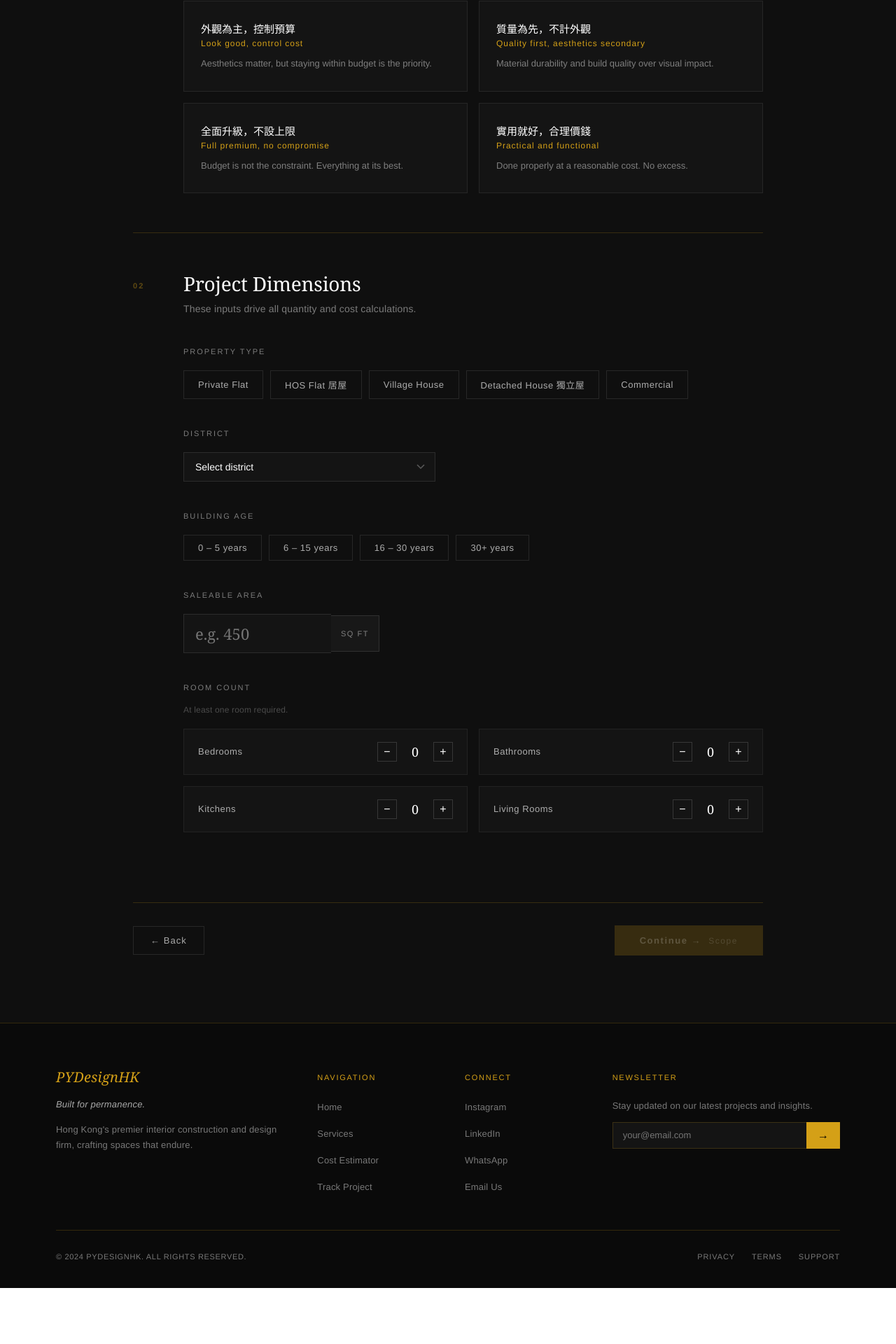
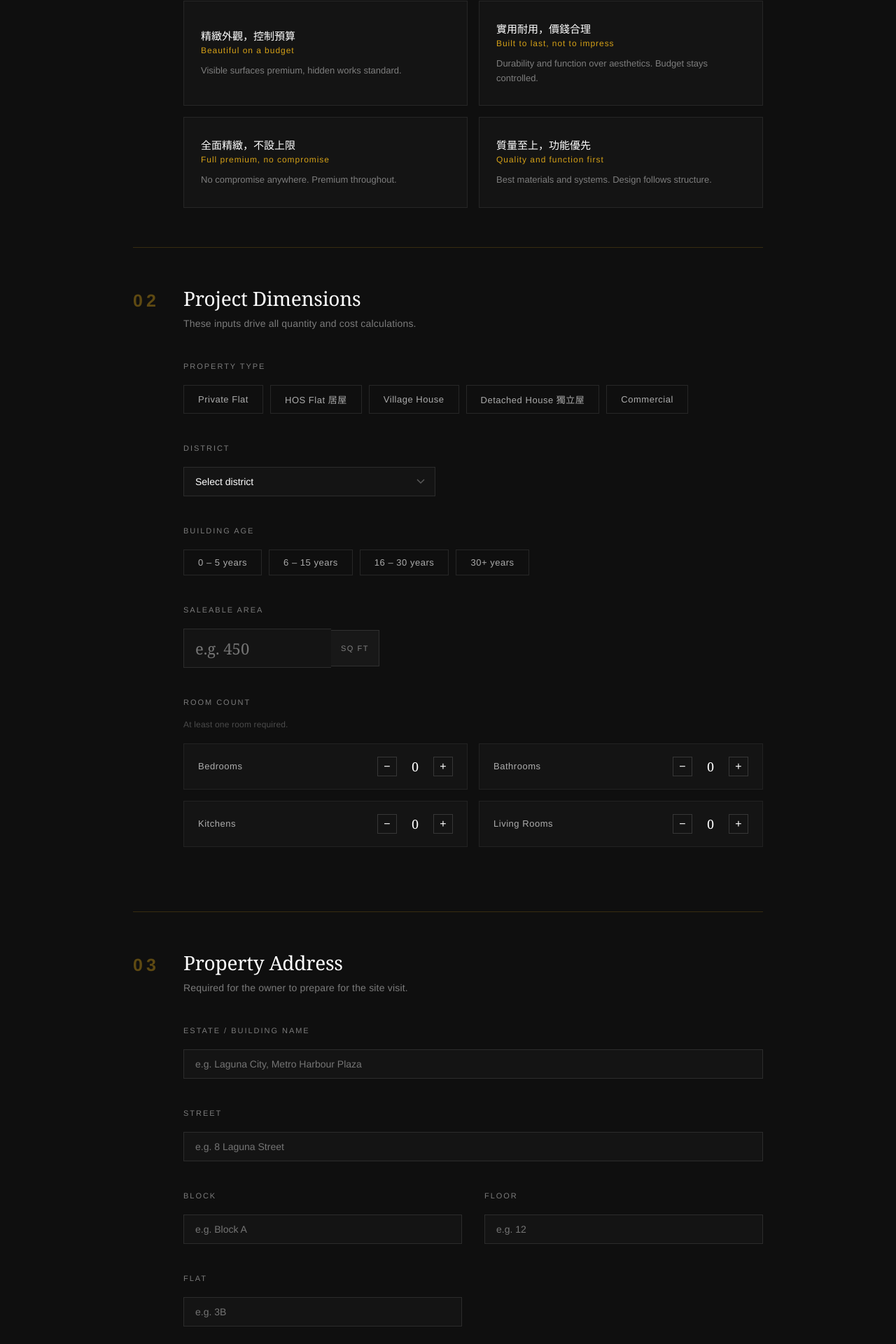
Before and after one commit to Wh1teBryuM/pydesignhk-v2, a React (Vite) app: page /quote in a window 1280 px wide. Shown: the part 606-2526 px from the top of the page at 70% size. Before the commit the page ends 2446 px from the top, so only its background shows below. Built offline with nearby package versions, Linux system fonts and the light colour scheme; sample sign-in values are in the browser's storage.

Commit message:
Quote Screen field amendment

```diff
--- a/src/pages/Quote.jsx
+++ b/src/pages/Quote.jsx
@@ -20,27 +20,27 @@ const HK_DISTRICTS = [
 const PRIORITY_PROFILES = [
   {
     id: "look_good_control_cost",
-    zh: "外觀為主，控制預算",
-    en: "Look good, control cost",
-    desc: "Aesthetics matter, but staying within budget is the priority.",
+    zh: "精緻外觀，控制預算",
+    en: "Beautiful on a budget",
+    desc: "Visible surfaces premium, hidden works standard.",
+  },
+  {
+    id: "practical_functional",
+    zh: "實用耐用，價錢合理",
+    en: "Built to last, not to impress",
+    desc: "Durability and function over aesthetics. Budget stays controlled.",
+  },
+  {
+    id: "full_premium",
+    zh: "全面精緻，不設上限",
+    en: "Full premium, no compromise",
+    desc: "No compromise anywhere. Premium throughout.",
   },
   {
     id: "quality_first",
-    zh: "質量為先，不計外觀",
-    en: "Quality first, aesthetics secondary",
-    desc: "Material durability and build quality over visual impact.",
-  },
-  {
-    id: "full_premium",
-    zh: "全面升級，不設上限",
-    en: "Full premium, no compromise",
-    desc: "Budget is not the constraint. Everything at its best.",
-  },
-  {
-    id: "practical_functional",
-    zh: "實用就好，合理價錢",
-    en: "Practical and functional",
-    desc: "Done properly at a reasonable cost. No excess.",
+    zh: "質量至上，功能優先",
+    en: "Quality and function first",
+    desc: "Best materials and systems. Design follows structure.",
   },
 ];
 
@@ -89,6 +89,15 @@ export default function Quote() {
     bathrooms: 0,
     kitchens: 0,
     livingRooms: 0,
+    estateName: "",
+    block: "",
+    floor: "",
+    flat: "",
+    street: "",
+    liftAccess: "",
+    hasStairs: null,
+    hasParking: null,
+    siteRemarks: "",
   });
 
   const carried = preStyle || preBudget || preSize;
@@ -99,7 +108,15 @@ export default function Quote() {
     step1.district &&
     step1.buildingAge &&
     step1.sqft > 0 &&
-    (step1.bedrooms + step1.bathrooms + step1.kitchens + step1.livingRooms) > 0;
+    (step1.bedrooms + step1.bathrooms + step1.kitchens + step1.livingRooms) > 0 &&
+    step1.estateName.trim() &&
+    step1.block.trim() &&
+    step1.floor.trim() &&
+    step1.flat.trim() &&
+    step1.street.trim() &&
+    step1.liftAccess &&
+    step1.hasStairs !== null &&
+    step1.hasParking !== null;
 
   function Stepper({ field, value, onChange }) {
     return (
@@ -316,6 +333,129 @@ export default function Quote() {
           </div>
         </div>
 
+        <div style={styles.divider} />
+
+        {/* Section C — Property Address */}
+        <div style={styles.section}>
+          <div style={styles.sectionLabel}>03</div>
+          <div style={styles.sectionBody}>
+            <h2 style={styles.sectionTitle}>Property Address</h2>
+            <p style={styles.sectionSub}>Required for the owner to prepare for the site visit.</p>
+
+            <div style={styles.addressGrid}>
+              {[
+                { label: "ESTATE / BUILDING NAME", key: "estateName", placeholder: "e.g. Laguna City, Metro Harbour Plaza", full: true },
+                { label: "STREET", key: "street", placeholder: "e.g. 8 Laguna Street", full: true },
+                { label: "BLOCK", key: "block", placeholder: "e.g. Block A" },
+                { label: "FLOOR", key: "floor", placeholder: "e.g. 12" },
+                { label: "FLAT", key: "flat", placeholder: "e.g. 3B" },
+              ].map(({ label, key, placeholder, full }) => (
+                <div key={key} style={{ ...styles.fieldGroup, gridColumn: full ? "1 / -1" : "auto" }}>
+                  <label style={styles.fieldLabel}>{label}</label>
+                  <input
+                    style={styles.textInput}
+                    type="text"
+                    placeholder={placeholder}
+                    value={step1[key]}
+                    onChange={(e) => setStep1({ ...step1, [key]: e.target.value })}
+                  />
+                </div>
+              ))}
+            </div>
+          </div>
+        </div>
+
+        <div style={styles.divider} />
+
+        {/* Section D — Site Conditions */}
+        <div style={styles.section}>
+          <div style={styles.sectionLabel}>04</div>
+          <div style={styles.sectionBody}>
+            <h2 style={styles.sectionTitle}>Site Conditions</h2>
+            <p style={styles.sectionSub}>These affect labour and logistics costs.</p>
+
+            {/* Lift Access */}
+            <div style={styles.fieldGroup}>
+              <label style={styles.fieldLabel}>LIFT ACCESS</label>
+              <div style={styles.btnGroup}>
+                {[
+                  { id: "direct", label: "Direct lift to apartment" },
+                  { id: "change_at_podium", label: "Change lift at podium" },
+                  { id: "no_lift", label: "No lift" },
+                ].map((opt) => (
+                  <button
+                    key={opt.id}
+                    type="button"
+                    style={{
+                      ...styles.btnGroupItem,
+                      border: step1.liftAccess === opt.id
+                        ? `1.5px solid ${GOLD}`
+                        : "1.5px solid rgba(255,255,255,0.1)",
+                      color: step1.liftAccess === opt.id ? GOLD : TEXT_DIM,
+                      background: step1.liftAccess === opt.id
+                        ? "rgba(212,160,23,0.06)"
+                        : "transparent",
+                    }}
+                    onClick={() => setStep1({ ...step1, liftAccess: opt.id })}
+                  >
+                    {opt.label}
+                  </button>
+                ))}
+              </div>
+            </div>
+
+            {/* Stairs + Parking toggles */}
+            <div style={styles.toggleRow}>
+              {[
+                { key: "hasStairs", label: "STAIRS", desc: "Steps involved in access" },
+                { key: "hasParking", label: "PARKING AVAILABLE", desc: "On-site parking for delivery" },
+              ].map(({ key, label, desc }) => (
+                <div key={key} style={styles.toggleCard}>
+                  <div>
+                    <p style={styles.toggleLabel}>{label}</p>
+                    <p style={styles.toggleDesc}>{desc}</p>
+                  </div>
+                  <div style={styles.toggleBtns}>
+                    <button
+                      type="button"
+                      style={{
+                        ...styles.toggleBtn,
+                        background: step1[key] === true ? GOLD : "transparent",
+                        color: step1[key] === true ? "#000" : TEXT_DIM,
+                        border: step1[key] === true ? `1px solid ${GOLD}` : "1px solid rgba(255,255,255,0.1)",
+                      }}
+                      onClick={() => setStep1({ ...step1, [key]: true })}
+                    >Yes</button>
+                    <button
+                      type="button"
+                      style={{
+                        ...styles.toggleBtn,
+                        background: step1[key] === false ? "rgba(255,255,255,0.08)" : "transparent",
+                        color: step1[key] === false ? "#fff" : TEXT_DIM,
+                        border: step1[key] === false ? "1px solid rgba(255,255,255,0.3)" : "1px solid rgba(255,255,255,0.1)",
+                      }}
+                      onClick={() => setStep1({ ...step1, [key]: false })}
+                    >No</button>
+                  </div>
+                </div>
+              ))}
+            </div>
+
+            {/* Site Remarks */}
+            <div style={styles.fieldGroup}>
+              <label style={styles.fieldLabel}>SITE REMARKS <span style={{ color: TEXT_MUTED, fontWeight: "400" }}>(optional)</span></label>
+              <textarea
+                style={styles.textarea}
+                placeholder="Narrow corridors, low ceiling, existing defects, or anything else the team should know before visiting."
+                value={step1.siteRemarks}
+                onChange={(e) => setStep1({ ...step1, siteRemarks: e.target.value })}
+                rows={3}
+              />
+            </div>
+
+          </div>
+        </div>
+
         {/* Navigation */}
         <div style={styles.navRow}>
           <button style={styles.backBtn} onClick={() => navigate("/")} type="button">
@@ -446,7 +586,7 @@ const styles = {
     gap: "48px",
   },
   sectionLabel: {
-    fontSize: "11px",
+    fontSize: "25px",
     letterSpacing: "0.2em",
     color: "rgba(212,160,23,0.4)",
     fontWeight: "600",
@@ -636,6 +776,81 @@ const styles = {
     fontFamily: "inherit",
     lineHeight: 1,
   },
+  // Address grid
+  addressGrid: {
+    display: "grid",
+    gridTemplateColumns: "1fr 1fr",
+    gap: "0 32px",
+  },
+
+  // Text input
+  textInput: {
+    background: "#141414",
+    border: "1px solid rgba(255,255,255,0.1)",
+    color: "#fff",
+    padding: "12px 16px",
+    fontSize: "14px",
+    fontFamily: "inherit",
+    width: "100%",
+    outline: "none",
+    boxSizing: "border-box",
+  },
+
+  // Textarea
+  textarea: {
+    background: "#141414",
+    border: "1px solid rgba(255,255,255,0.1)",
+    color: "#fff",
+    padding: "12px 16px",
+    fontSize: "14px",
+    fontFamily: "inherit",
+    width: "100%",
+    outline: "none",
+    resize: "vertical",
+    lineHeight: 1.6,
+    boxSizing: "border-box",
+  },
+
+  // Toggle row
+  toggleRow: {
+    display: "grid",
+    gridTemplateColumns: "1fr 1fr",
+    gap: "16px",
+    marginBottom: "36px",
+  },
+  toggleCard: {
+    display: "flex",
+    alignItems: "center",
+    justifyContent: "space-between",
+    padding: "20px 20px",
+    background: "#141414",
+    border: "1px solid rgba(255,255,255,0.06)",
+    gap: "16px",
+  },
+  toggleLabel: {
+    fontSize: "11px",
+    letterSpacing: "0.14em",
+    color: "rgba(255,255,255,0.45)",
+    margin: "0 0 4px",
+  },
+  toggleDesc: {
+    fontSize: "12px",
+    color: "rgba(255,255,255,0.3)",
+    margin: 0,
+  },
+  toggleBtns: {
+    display: "flex",
+    gap: "8px",
+    flexShrink: 0,
+  },
+  toggleBtn: {
+    padding: "8px 18px",
+    fontSize: "13px",
+    cursor: "pointer",
+    fontFamily: "inherit",
+    letterSpacing: "0.04em",
+  },
+
   stepperVal: {
     fontSize: "18px",
     color: "#fff",
```
